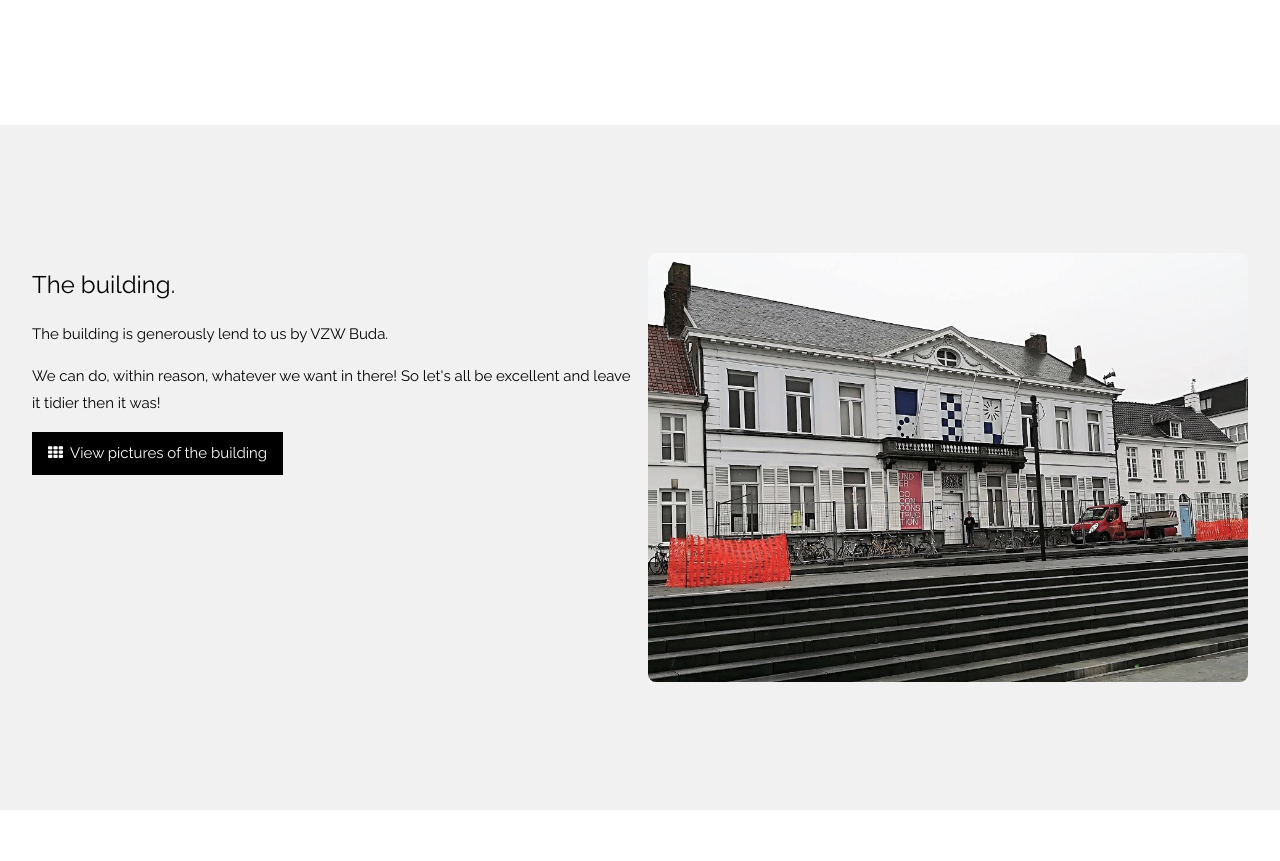
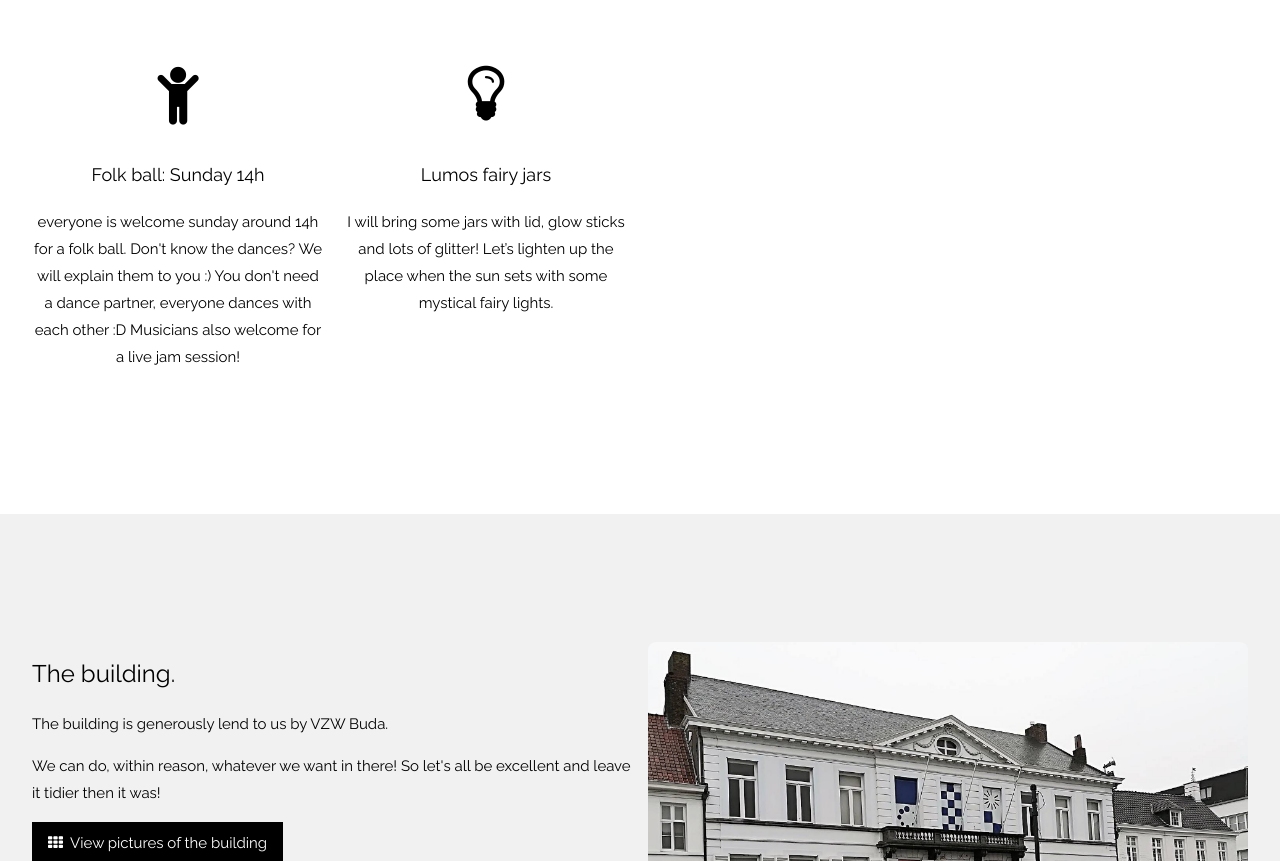
Before and after one commit to belbassy/kortrijk.hackerspaces.be, a plain HTML site: page index.html in a window 1280 px wide. Shown: the part 2570-3431 px from the top of the page. Drawn offline with nearby package versions, Linux system fonts and the light colour scheme; some packages are replaced by stand-ins of ours.

Commit message:
added folk bal and lumos

```diff
--- a/index.html
+++ b/index.html
@@ -149,6 +149,18 @@ body, html {
       <i class="fa fa-certificate w3-margin-bottom w3-jumbo"></i>
       <p class="w3-large">Laser tag</p>
       <p>Since there are multiple large empty buildings and a garden, it would be a shame not to play laser tag! We'll be renting some equipment which you can borrow for free. Donations welcome but not mandatory.</p>
+    </div>
+  </div>
+  <div class="w3-row-padding w3-center" style="margin-top:64px">
+    <div class="w3-quarter">
+      <i class="fa fa-child w3-margin-bottom w3-jumbo"></i>
+      <p class="w3-large">Folk ball: Sunday 14h</p>
+      <p>everyone is welcome sunday around 14h for a folk ball. Don't know the dances? We will explain them to you :) You don't need a dance partner, everyone dances with each other :D Musicians also welcome for a live jam session!</p>
+    </div>
+    <div class="w3-quarter">
+      <i class="fa fa-lightbulb-o w3-margin-bottom w3-jumbo"></i>
+      <p class="w3-large">Lumos fairy jars</p>
+      <p>I will bring some jars with lid, glow sticks and lots of glitter! Let’s lighten up the place when the sun sets with some mystical fairy lights.</p>
     </div>
   </div>
 </div>
```
